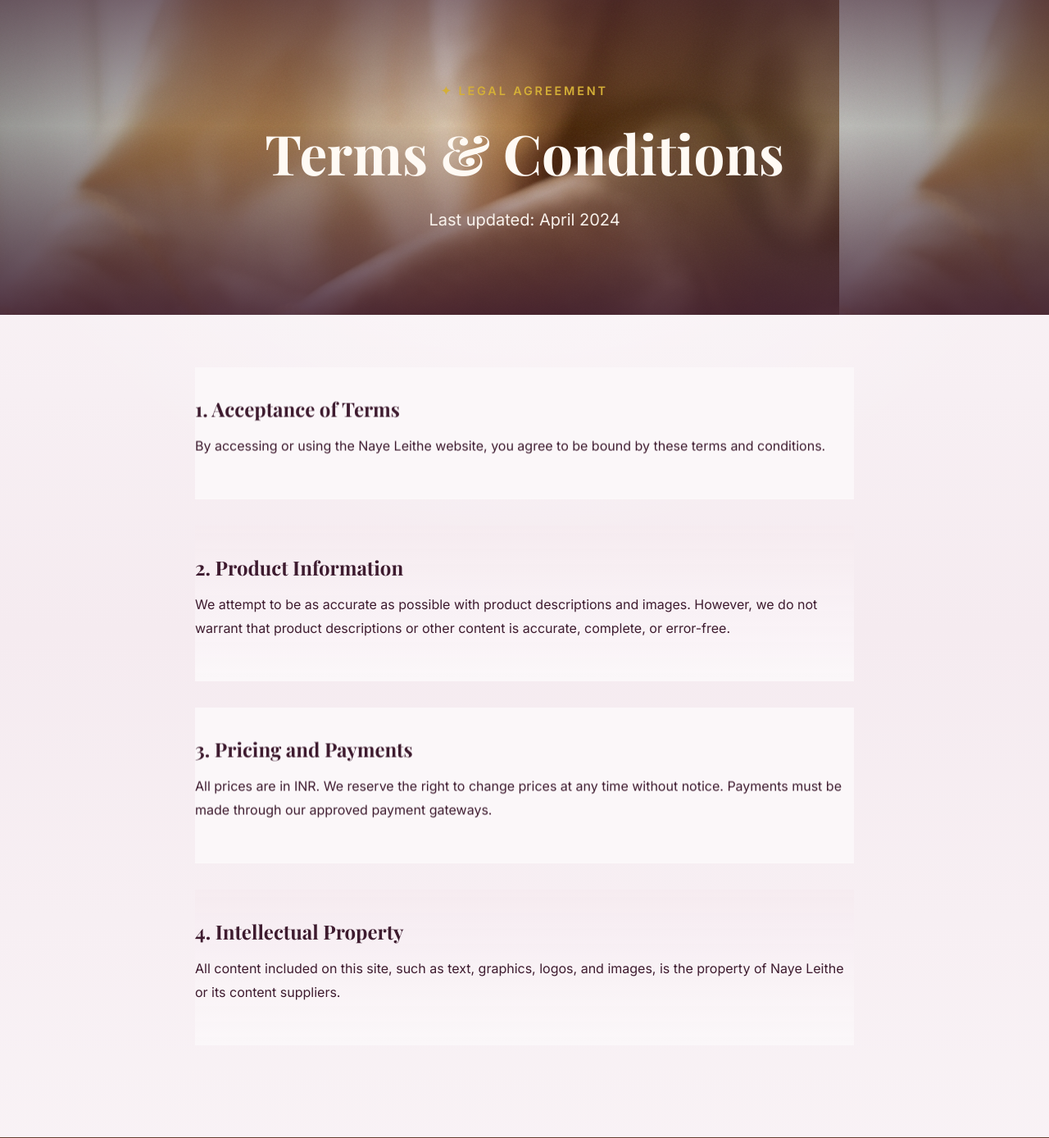
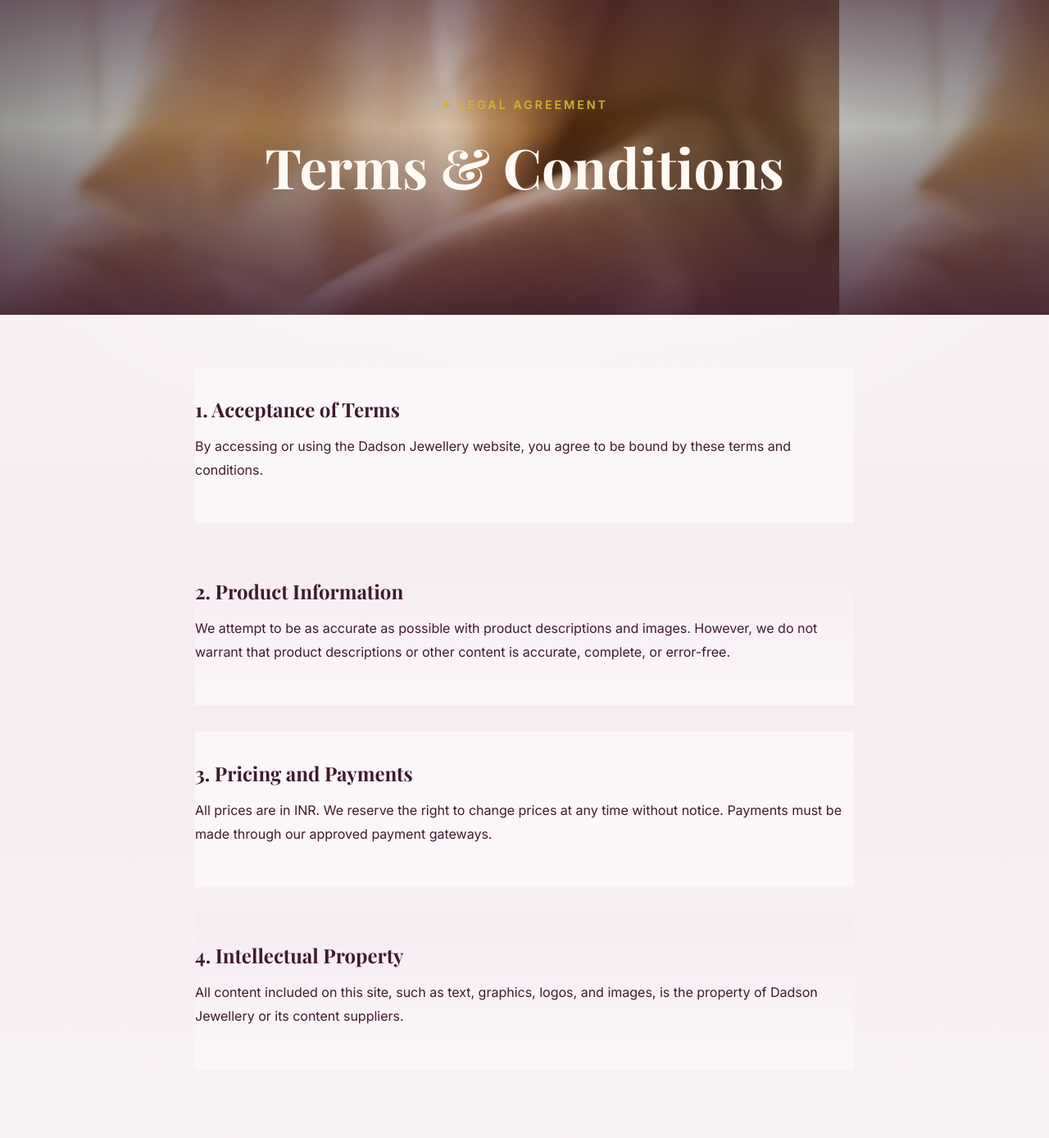
Before and after one commit to mynexasolutions-spec/dadson, a Flask app: page /terms-conditions in a window 1280 px wide. Shown: the part 95-1483 px from the top of the page at 82% size. Run offline with Flask 3, Linux system fonts and the light colour scheme; parts of the project's set-up code (start-up, migrations or seed data) failed here and were passed over.

Commit message:
fix: remove 'Last updated' line and replace Naye Leithe with Dadson Jewellery on Terms page
Co-Authored-By: Claude Sonnet 4.6 <noreply@anthropic.com>

```diff
--- a/templates/terms.html
+++ b/templates/terms.html
@@ -4,7 +4,7 @@
 
 {% block page_hero_tag %}Legal Agreement{% endblock %}
 {% block page_hero_title %}Terms & Conditions{% endblock %}
-{% block page_hero_subtitle %}Last updated: April 2024{% endblock %}
+{% block page_hero_subtitle %}{% endblock %}
 
 {% block content %}
 <div class="policy-page" style="padding-top: 4rem;">
@@ -12,7 +12,7 @@
     <div class="policy-content">
         <section>
             <h2>1. Acceptance of Terms</h2>
-            <p>By accessing or using the Naye Leithe website, you agree to be bound by these terms and conditions.</p>
+            <p>By accessing or using the Dadson Jewellery website, you agree to be bound by these terms and conditions.</p>
         </section>
 
         <section>
@@ -27,7 +27,7 @@
 
         <section>
             <h2>4. Intellectual Property</h2>
-            <p>All content included on this site, such as text, graphics, logos, and images, is the property of Naye Leithe or its content suppliers.</p>
+            <p>All content included on this site, such as text, graphics, logos, and images, is the property of Dadson Jewellery or its content suppliers.</p>
         </section>
     </div>
 </div>
```
